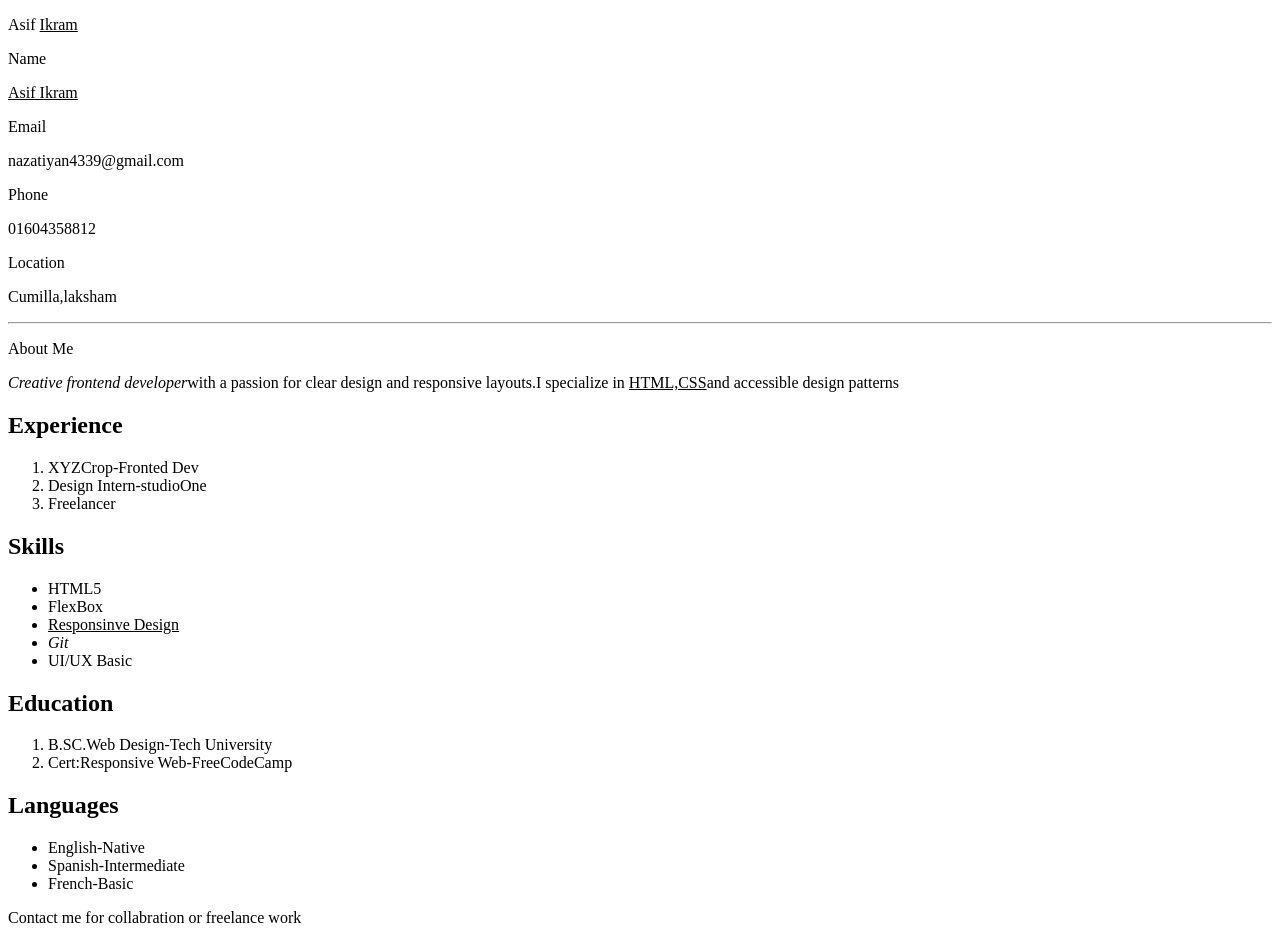
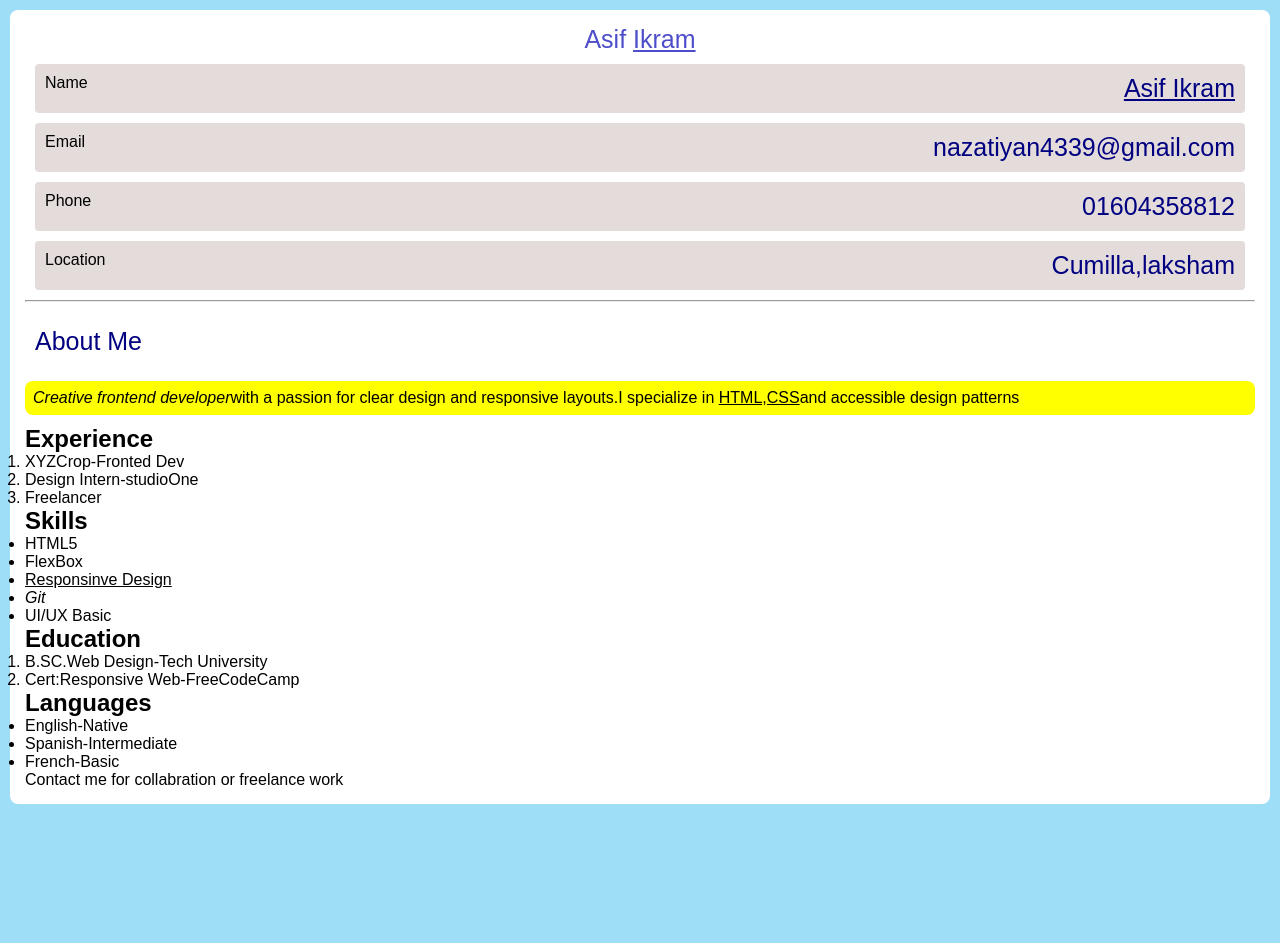
Before and after one commit to asifikram/my-details, a plain HTML site: page index.html in a window 1280 px wide. After the commit the page ends 814 px from the top, so only its background shows below. Drawn offline with Linux system fonts and the light colour scheme.

Commit message:
added style to my information table

```diff
--- a/index.html
+++ b/index.html
@@ -9,34 +9,34 @@
   <body>
     <div class="container">
       <section>
-        <p>Asif <u>Ikram</u></p>
+        <p class="name">Asif <u>Ikram</u></p>
       </section>
       <section class="information-table">
         <div>
           <p>Name</p>
-          <p><u>Asif Ikram</u></p>
+          <p class="right"><u>Asif Ikram</u></p>
         </div>
 
         <div>
-          <p>Email</p>
-          <p>nazatiyan4339@gmail.com</p>
+          <p >Email</p>
+          <p class="right">nazatiyan4339@gmail.com</p>
         </div>
 
         <div>
           <p>Phone</p>
-          <p>01604358812</p>
+          <p class="right">01604358812</p>
         </div>
 
         <div>
           <p>Location</p>
-          <p>Cumilla,laksham</p>
+          <p class="right">Cumilla,laksham</p>
         </div>
       </section>
       <hr />
 
       <section>
-        <p>About Me</p>
-        <p>
+        <p class="about-title">About Me</p>
+        <p class="description">
           <i>Creative frontend developer</i>with a passion for clear design and
           responsive layouts.I specialize in <u>HTML,CSS</u>and accessible
           design patterns
--- a/style.css
+++ b/style.css
@@ -0,0 +1,48 @@
+*{
+    margin: 0;
+    padding: 0;
+}
+
+body{
+    background-color: rgb(159, 222, 247);
+    font-family:Arial, Helvetica, sans-serif;
+}
+.container{
+    margin: 10px;
+    background-color: white;
+    padding: 15px;
+    border-radius: 8px;
+}
+.name{
+    font-size:25px;
+    text-align:center;
+    color: rgb(78, 78, 203);
+}
+.information-table div{
+    display: flex;
+    background-color: rgb(228, 219, 219);
+    padding: 10px;
+    margin: 10px;
+    border-radius: 4px;
+
+}
+.information-table div p{
+      width: 50vw;
+}
+
+.right{
+    text-align: right;
+ font-size: 25px;
+    color: navy;
+}
+.about-title{
+    font-size: 25px;
+    color: navy; margin: 10px;
+    padding: 15px 0;
+}
+.description{
+    background-color: yellow;
+    border-radius: 8px;
+    padding: 8px;
+    margin-bottom: 10px;
+}
```
